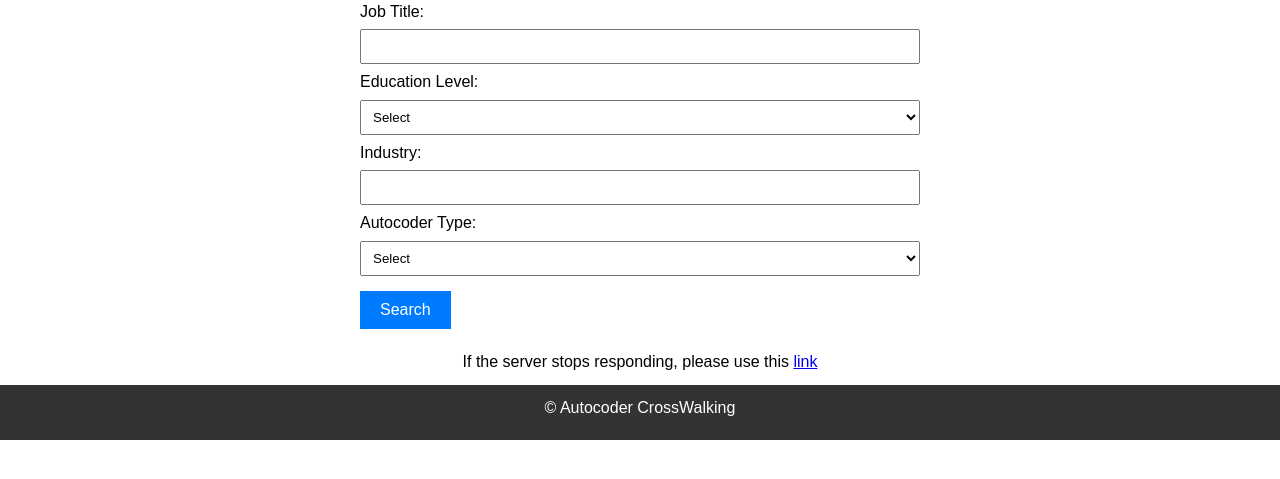
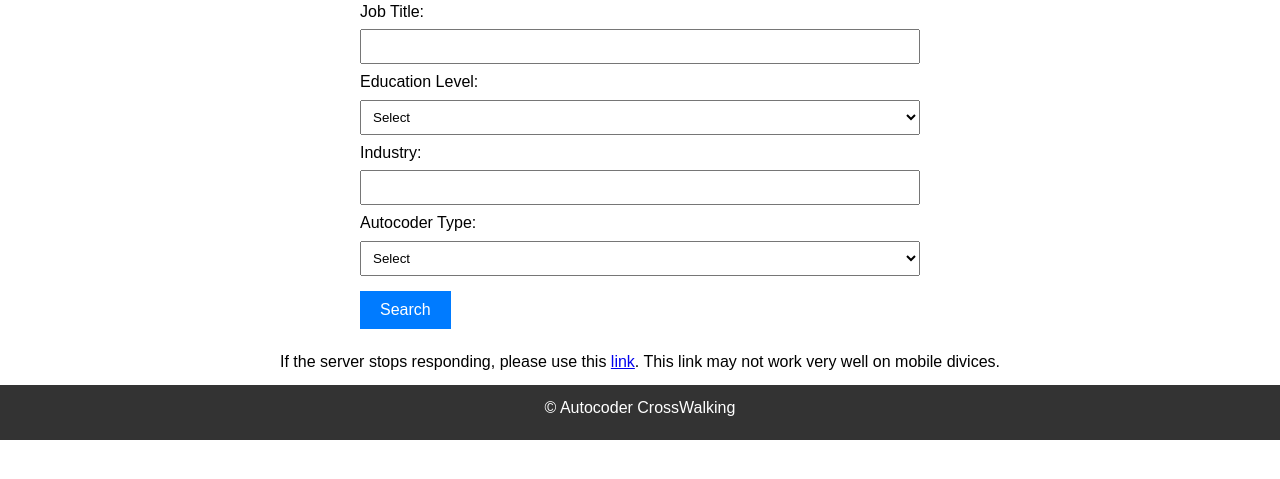
Before and after one commit to Jiahui1902/occautocoder2, a Flask app: page / in a window 1280 px wide. Shown: the part 225-704 px from the top of the page. Run offline with Flask 2, Linux system fonts and the light colour scheme.

Commit message:
add more descriptions on the additional link

```diff
--- a/app/templates/index.html
+++ b/app/templates/index.html
@@ -49,7 +49,7 @@
     </form>
   </main>
 
-<p style="text-align: center;">If the server stops responding, please use this <a href="https://xjwt9v6529j-496ff2e9c6d22116-5000-colab.googleusercontent.com/">link</a></p>
+<p style="text-align: center;">If the server stops responding, please use this <a href="https://xjwt9v6529j-496ff2e9c6d22116-5000-colab.googleusercontent.com/">link</a>. This link may not work very well on mobile divices. </p>
 
   <footer>
     <p>&copy; Autocoder CrossWalking</p>
```
